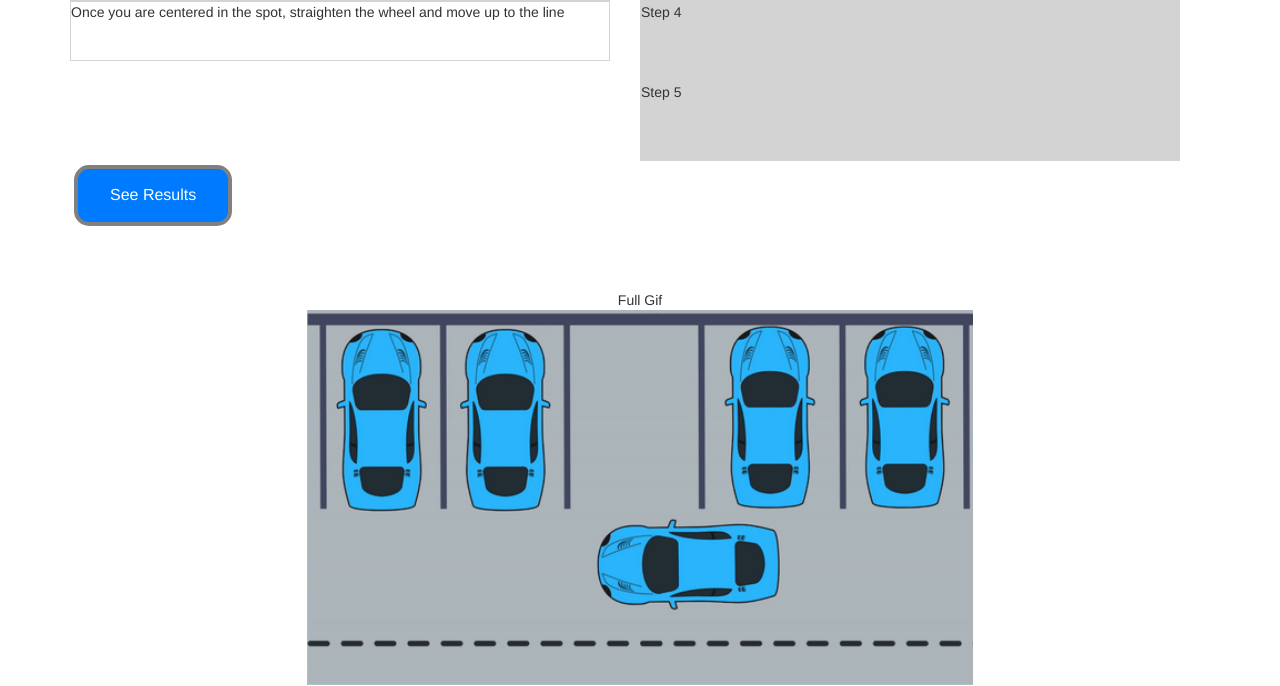
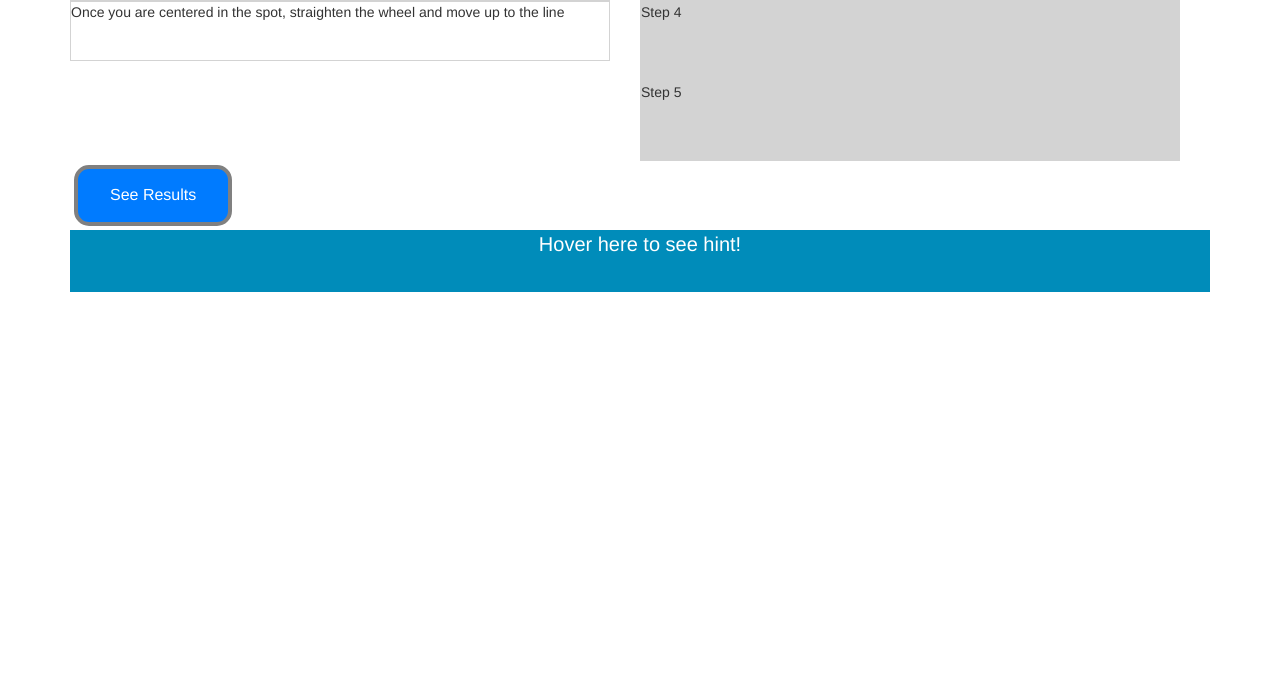
Before and after one commit to tiffanymcbrayer/teaching_parking, a Flask app: page /quiz2/1 in a window 1280 px wide. Shown: the part 444-1130 px from the top of the page. After the commit the page ends 736 px from the top, so only its background shows below. Run offline with Flask 2, Linux system fonts and the light colour scheme; some libraries are stand-ins or nearby versions.

Commit message:
Added hover to see hint

```diff
--- a/static/main.css
+++ b/static/main.css
@@ -150,3 +150,39 @@
   /* width: 150px; */
   /* height: auto; */
 }
+
+.hint {
+  color: white;
+  font-size: 20px;
+  position: absolute;
+  top: 0;
+  bottom: 0;
+  left: 0;
+  right: 0;
+  height: 100%;
+  width: 100%;
+  opacity: 1;
+  transition: .5s ease;
+  background-color: #008CBA;
+
+}
+
+.overlay {
+  position: absolute;
+  top: 0;
+  bottom: 0;
+  left: 0;
+  right: 0;
+  height: 100%;
+  width: 100%;
+  transition: .5s ease;
+  opacity: 0;
+}
+
+.fullGif {
+  border: 1px solid lightgray;
+}
+
+.fullGif:hover .overlay {
+  opacity: 1;
+}
--- a/templates/quiz2.html
+++ b/templates/quiz2.html
@@ -48,11 +48,11 @@
     <div class="row">
         <div class="col-md-12">
 
-            <div class="fullGif">
-                <div>
-                    Full Gif
+            <div class="fullGif ">
+                <div class="text hint">Hover here to see hint!</div>
+                <div class='overlay'>
+                    <img src={{parkingType.fullGif}} width=60%>
                 </div>
-                <img src={{parkingType.fullGif}} width=60%>
             </div>
         </div>
     </div>
```
